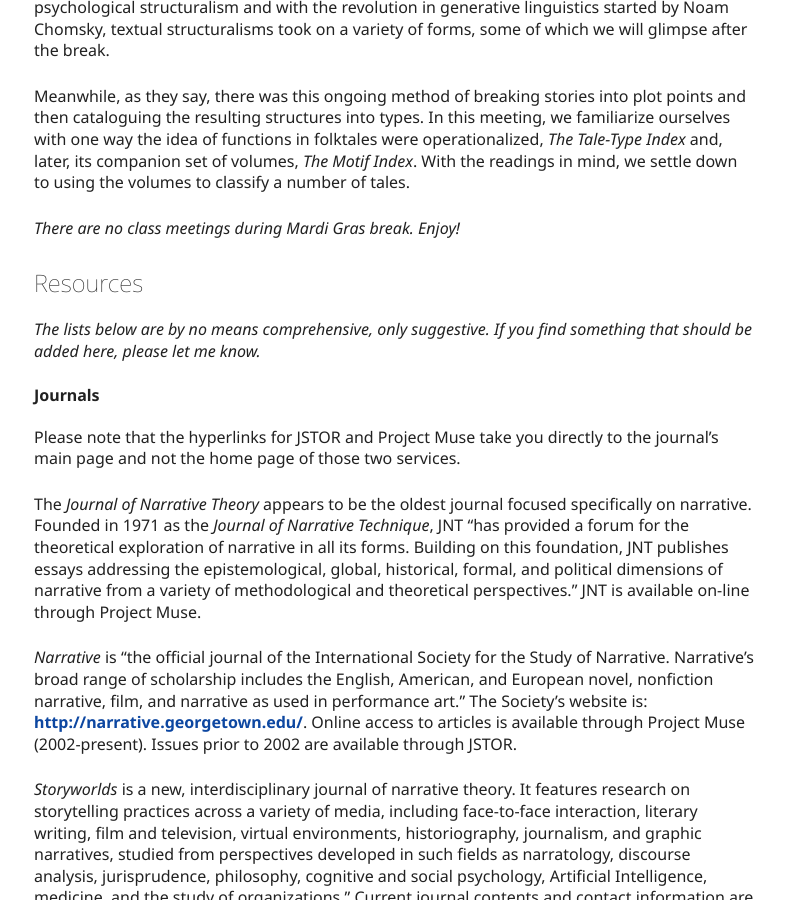
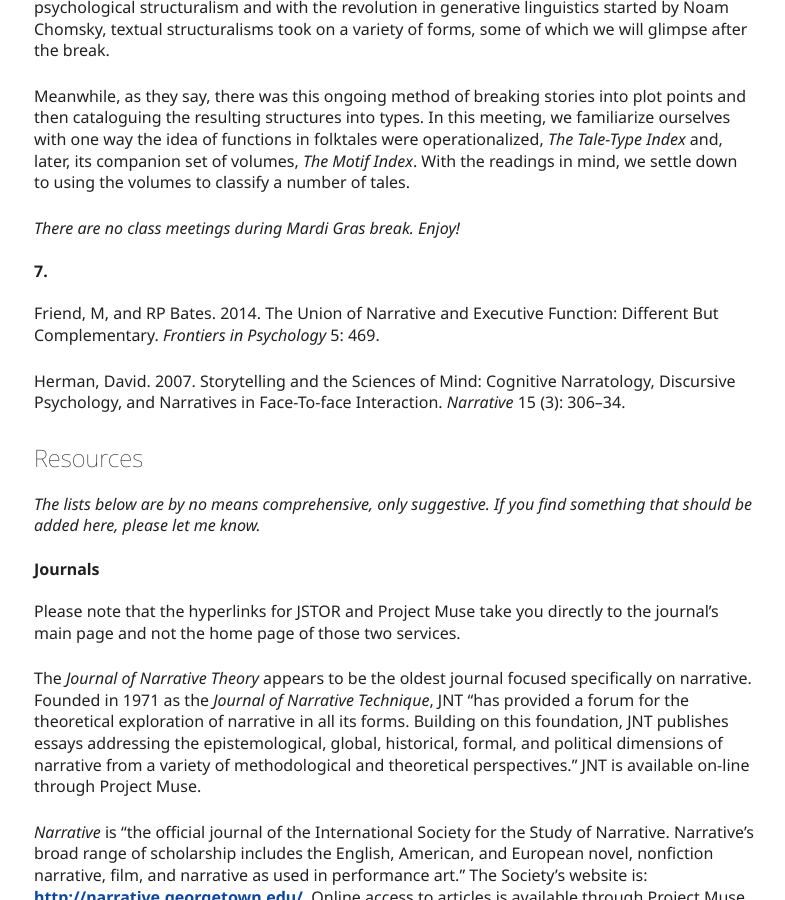
Before and after one commit to johnlaudun/jln, a Jekyll site: the page built from teaching/courses/531/index.md, in a window 1280 px wide and 900 px high, scrolled down 6961 px. Shown: the whole window, without its empty margins (246-1031 px from the left). Built offline with Jekyll 4.4.1, drawn with Linux system fonts in a browser that asks for light colours.

```diff
--- a/teaching/courses/531/index.md
+++ b/teaching/courses/531/index.md
@@ -140,6 +140,14 @@ Meanwhile, as they say, there was this ongoing method of breaking stories into p
 
 *There are no class meetings during Mardi Gras break. Enjoy!*
 
+### 7.
+
+
+
+Friend, M, and RP Bates. 2014. The Union of Narrative and Executive Function: Different But Complementary. *Frontiers in Psychology* 5: 469.
+
+Herman, David. 2007. Storytelling and the Sciences of Mind: Cognitive Narratology, Discursive Psychology, and Narratives in Face-To-face Interaction. *Narrative* 15 (3): 306–34.
+
 ## Resources
 
 _The lists below are by no means comprehensive, only suggestive. If you find something that should be added here, please let me know._
```
Also changed, not shown: _posts/2025-05-06-running-llm-locally.md (added, +12 -0 lines), _posts2025-05-06.md (added, +6 -0 lines).
